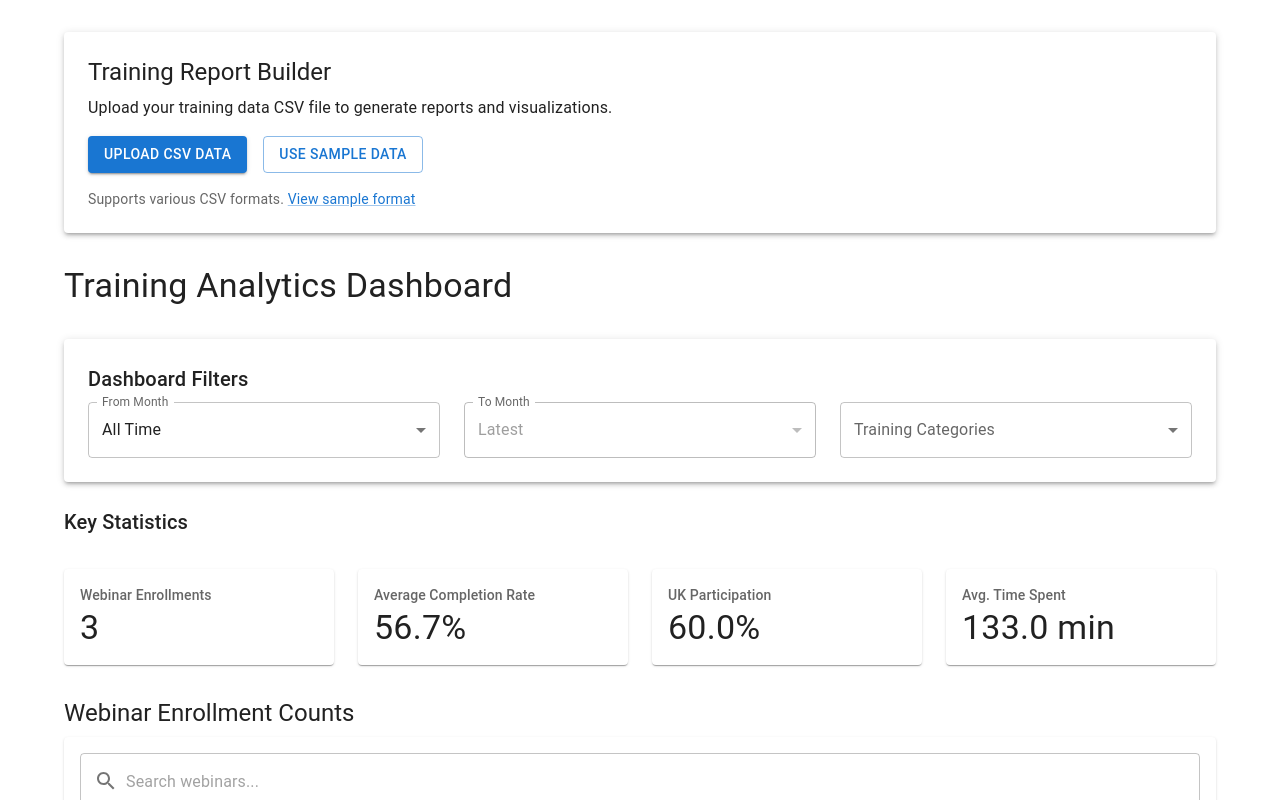
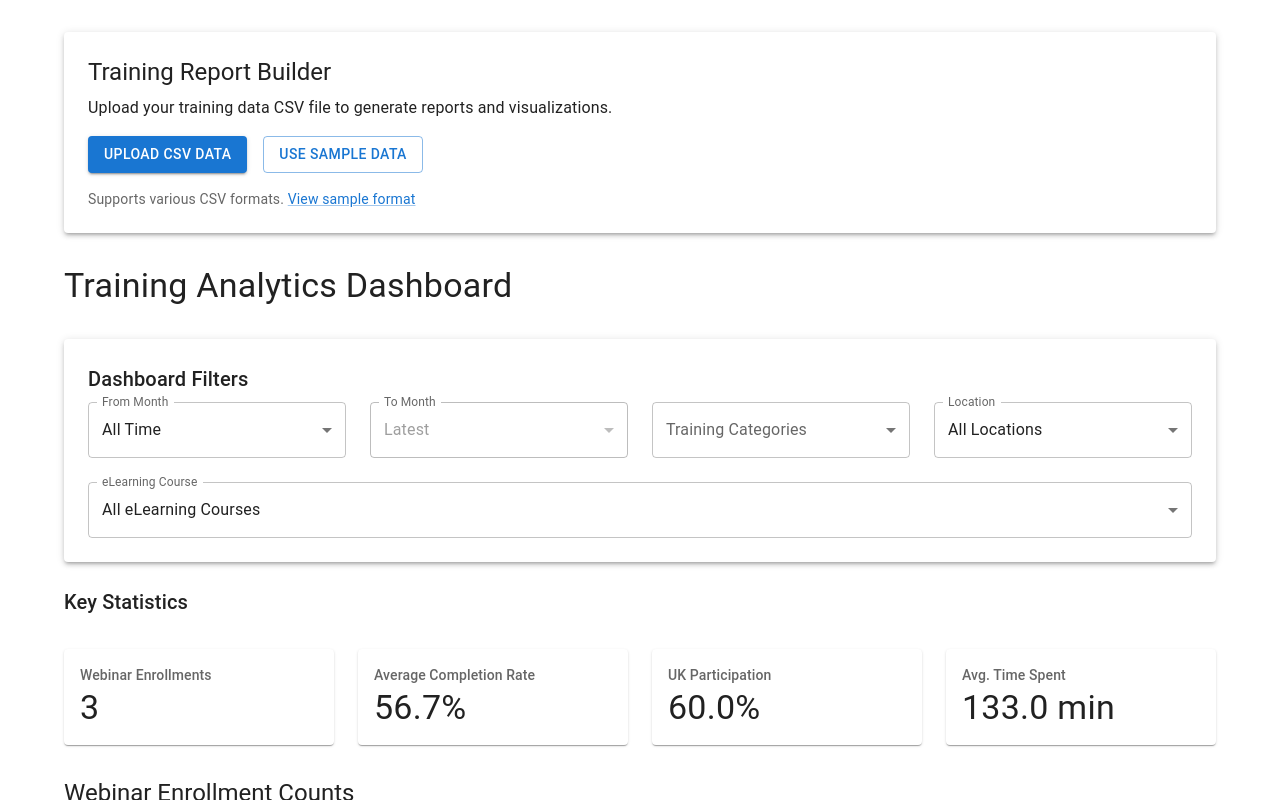
Before and after one commit to beckletts/datamensch, a React (Vite) app: page / in a window 1280 px wide. Both pictures are taken after a click on the button "USE SAMPLE DATA". Shown: the top 800 px of the page. Built offline with nearby package versions, Linux system fonts and the light colour scheme.

Commit message:
Add eLearning course and UK/International filters

```diff
--- a/src/components/Dashboard.tsx
+++ b/src/components/Dashboard.tsx
@@ -23,7 +23,9 @@ export const Dashboard: React.FC<DashboardProps> = ({ data }) => {
             startMonth: null,
             endMonth: null
         },
-        categories: []
+        categories: [],
+        country: 'all',
+        eLearningCourse: null
     });
 
     // Extract all webinar data regardless of date
@@ -39,7 +41,7 @@ export const Dashboard: React.FC<DashboardProps> = ({ data }) => {
     // Filter the data based on selected filters
     const filteredData = useMemo(() => {
         return data.filter(record => {
-            // Filter by time frame - but skip this filter for webinar courses
+            // Filter by time frame
             if (filters.timeFrame.startMonth) {
                 const recordDate = new Date(record.enrollmentDate);
                 const monthYear = `${recordDate.getFullYear()}-${String(recordDate.getMonth() + 1).padStart(2, '0')}`;
@@ -66,6 +68,31 @@ export const Dashboard: React.FC<DashboardProps> = ({ data }) => {
 
                 if (!filters.categories.includes(recordCategory)) {
                     return false;
+                }
+            }
+
+            // Filter by country
+            if (filters.country !== 'all') {
+                const isUK = record.centreCountry.toLowerCase() === 'uk' ||
+                            record.centreCountry.toLowerCase() === 'united kingdom';
+
+                if (filters.country === 'uk' && !isUK) {
+                    return false;
+                }
+
+                if (filters.country === 'international' && isUK) {
+                    return false;
+                }
+            }
+
+            // Filter by eLearning course
+            if (filters.eLearningCourse) {
+                // Only apply if it's an eLearning course (not a webinar or recording)
+                if (!record.course.toLowerCase().includes('webinar') &&
+                    !record.course.toLowerCase().includes('recording')) {
+                    if (record.course !== filters.eLearningCourse) {
+                        return false;
+                    }
                 }
             }
 
--- a/src/components/DashboardFilters.tsx
+++ b/src/components/DashboardFilters.tsx
@@ -21,6 +21,8 @@ export interface FilterOptions {
     endMonth: string | null;
   };
   categories: string[];
+  country: 'all' | 'uk' | 'international';
+  eLearningCourse: string | null;
 }
 
 interface DashboardFiltersProps {
@@ -81,6 +83,21 @@ export const DashboardFilters: React.FC<DashboardFiltersProps> = ({
     return Array.from(categories);
   }, [data]);
 
+  // Extract eLearning courses
+  const eLearningCourses = React.useMemo(() => {
+    const courses = new Set<string>();
+
+    data.forEach(record => {
+      // Only include eLearning courses (not webinars or recordings)
+      if (!record.course.toLowerCase().includes('webinar') &&
+          !record.course.toLowerCase().includes('recording')) {
+        courses.add(record.course);
+      }
+    });
+
+    return Array.from(courses).sort();
+  }, [data]);
+
   const handleTimeFrameChange = (event: SelectChangeEvent, type: 'startMonth' | 'endMonth') => {
     const value = event.target.value === 'all' ? null : event.target.value;
     onFilterChange({
@@ -100,6 +117,21 @@ export const DashboardFilters: React.FC<DashboardFiltersProps> = ({
     });
   };
 
+  const handleCountryChange = (event: SelectChangeEvent) => {
+    onFilterChange({
+      ...filters,
+      country: event.target.value as 'all' | 'uk' | 'international'
+    });
+  };
+
+  const handleELearningCourseChange = (event: SelectChangeEvent) => {
+    const value = event.target.value === 'all' ? null : event.target.value;
+    onFilterChange({
+      ...filters,
+      eLearningCourse: value
+    });
+  };
+
   return (
     <Paper elevation={3} sx={{ p: 3, mb: 3 }}>
       <Typography variant="h6" gutterBottom>
@@ -107,7 +139,7 @@ export const DashboardFilters: React.FC<DashboardFiltersProps> = ({
       </Typography>
 
       <Grid container spacing={3}>
-        <Grid item xs={12} md={4}>
+        <Grid item xs={12} md={6} lg={3}>
           <FormControl fullWidth>
             <InputLabel>From Month</InputLabel>
             <Select
@@ -125,7 +157,7 @@ export const DashboardFilters: React.FC<DashboardFiltersProps> = ({
           </FormControl>
         </Grid>
 
-        <Grid item xs={12} md={4}>
+        <Grid item xs={12} md={6} lg={3}>
           <FormControl fullWidth>
             <InputLabel>To Month</InputLabel>
             <Select
@@ -150,7 +182,7 @@ export const DashboardFilters: React.FC<DashboardFiltersProps> = ({
           </FormControl>
         </Grid>
 
-        <Grid item xs={12} md={4}>
+        <Grid item xs={12} md={6} lg={3}>
           <FormControl fullWidth>
             <InputLabel>Training Categories</InputLabel>
             <Select
@@ -178,9 +210,44 @@ export const DashboardFilters: React.FC<DashboardFiltersProps> = ({
             </Select>
           </FormControl>
         </Grid>
+
+        <Grid item xs={12} md={6} lg={3}>
+          <FormControl fullWidth>
+            <InputLabel>Location</InputLabel>
+            <Select
+              value={filters.country}
+              label="Location"
+              onChange={handleCountryChange}
+            >
+              <MenuItem value="all">All Locations</MenuItem>
+              <MenuItem value="uk">UK Only</MenuItem>
+              <MenuItem value="international">International Only</MenuItem>
+            </Select>
+          </FormControl>
+        </Grid>
+
+        <Grid item xs={12}>
+          <FormControl fullWidth>
+            <InputLabel>eLearning Course</InputLabel>
+            <Select
+              value={filters.eLearningCourse || 'all'}
+              label="eLearning Course"
+              onChange={handleELearningCourseChange}
+              disabled={filters.categories.length > 0 && !filters.categories.includes('eLearning')}
+            >
+              <MenuItem value="all">All eLearning Courses</MenuItem>
+              {eLearningCourses.map((course) => (
+                <MenuItem key={course} value={course}>
+                  {course}
+                </MenuItem>
+              ))}
+            </Select>
+          </FormControl>
+        </Grid>
       </Grid>
 
-      {(filters.timeFrame.startMonth || filters.categories.length > 0) && (
+      {(filters.timeFrame.startMonth || filters.categories.length > 0 ||
+        filters.country !== 'all' || filters.eLearningCourse) && (
         <Box sx={{ mt: 2 }}>
           <Typography variant="body2" color="text.secondary" component="div">
             Active filters:
@@ -198,6 +265,20 @@ export const DashboardFilters: React.FC<DashboardFiltersProps> = ({
             {filters.categories.map(cat => (
               <Chip key={cat} label={`Category: ${cat}`} size="small" sx={{ ml: 1 }} />
             ))}
+            {filters.country !== 'all' && (
+              <Chip
+                label={`Location: ${filters.country === 'uk' ? 'UK Only' : 'International Only'}`}
+                size="small"
+                sx={{ ml: 1 }}
+              />
+            )}
+            {filters.eLearningCourse && (
+              <Chip
+                label={`eLearning: ${filters.eLearningCourse}`}
+                size="small"
+                sx={{ ml: 1 }}
+              />
+            )}
           </Typography>
         </Box>
       )}
```
